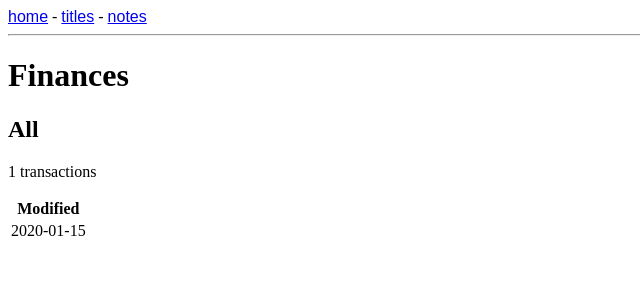
After one commit to ajisaac/finances, a Spring app: template src/main/resources/templates/categories.html in a window 1280 px wide. The commit adds this page. Shown: the top 300 px of the page, without its empty margins (0-640 px from the left). Run offline with Thymeleaf, Linux system fonts and the light colour scheme; the template is opened without the code that fills it: most values are stand-ins (such as "Sample title", 1, 10 or a date in 2020); data that the repository does not hold is empty.

Commit message:
Change menu, add categories page

```diff
--- /dev/null
+++ b/src/main/resources/templates/categories.html
@@ -0,0 +1,36 @@
+<!DOCTYPE html>
+<html lang="en" xmlns:th="http://www.thymeleaf.org">
+<head>
+    <meta charset="UTF-8">
+    <meta name="viewport" content="width=device-width, initial-scale=1.0">
+    <title>Finances</title>
+    <link rel="stylesheet" href="/styles.css">
+</head>
+
+<body>
+<div class="container">
+    <nav>
+        <a th:href="@{/}">home</a> -
+        <a th:href="@{/titles}">titles</a> -
+        <a th:href="@{/notes}">notes</a>
+        <hr>
+    </nav>
+
+    <h1>Finances</h1>
+
+    <h2>All</h2>
+    <p th:text="${transactions.size()} + ' transactions'"></p>
+    <table>
+        <tr>
+<!--            <th>Original</th>-->
+            <th>Modified</th>
+        </tr>
+        <tr th:each="tx : ${transactions}">
+<!--            <td th:text="${tx.original}"></td>-->
+            <td th:text="${tx.modified}"></td>
+        </tr>
+    </table>
+
+</div>
+</body>
+</html>
--- a/src/main/resources/templates/index.html
+++ b/src/main/resources/templates/index.html
@@ -11,8 +11,8 @@
 <div class="container">
     <nav>
         <a th:href="@{/}">home</a> -
-        <a th:href="@{/titles}">titles</a> -
-        <a th:href="@{/notes}">notes</a>
+        <a th:href="@{/minimalIndex}">mindex</a> -
+        <a th:href="@{/categories}">categories</a>
         <hr>
     </nav>
 
```
